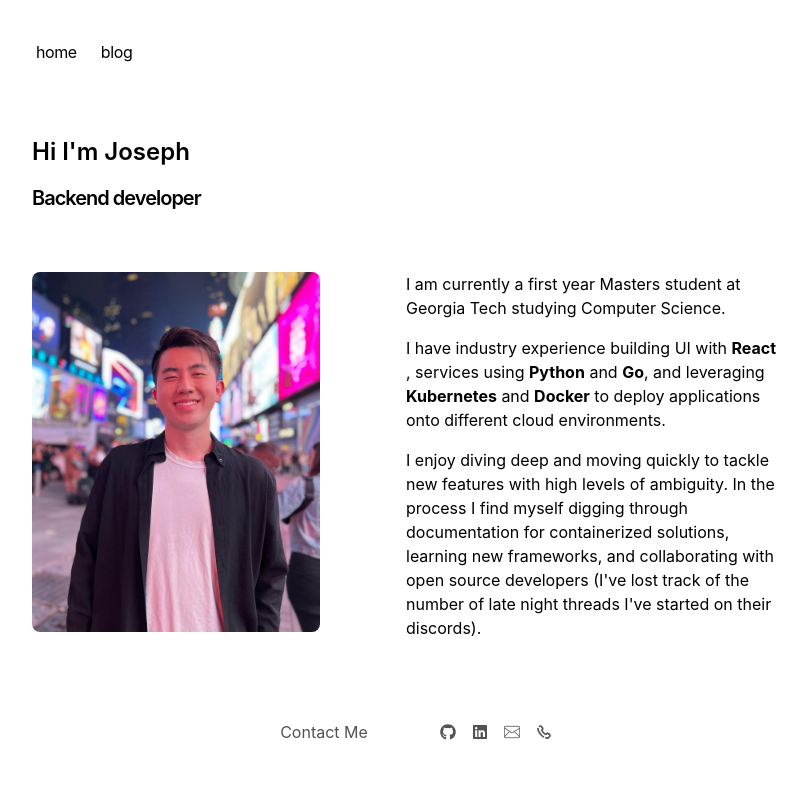
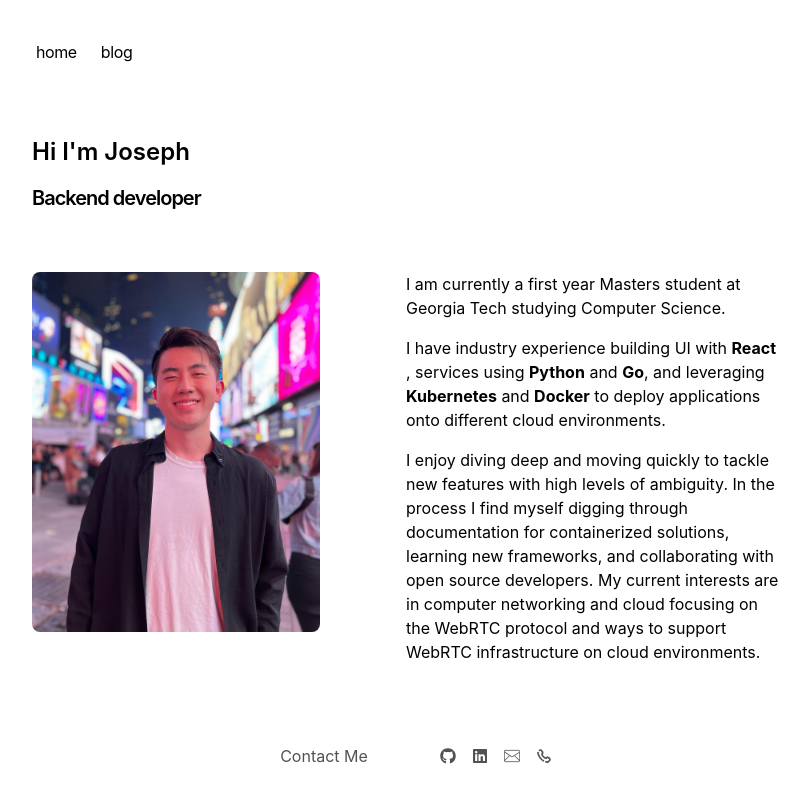
Before and after one commit to josephyu11600/josephyu11600.github.io, a Next.js app: page / in a window 1280 px wide. Shown: the top 802 px of the page, without its empty margins (224-1033 px from the left). Built offline with nearby package versions, Linux system fonts and the light colour scheme.

Commit message:
update high-level summary to include interests

```diff
--- a/app/page.tsx
+++ b/app/page.tsx
@@ -31,11 +31,12 @@ export default function Page() {
 						{`and`} <span className="font-bold">{`Docker`}</span>{' '}
 						{`to deploy applications onto different cloud environments.`}
 					</p>
-					{`
-            I enjoy diving deep and moving quickly to tackle new features with high levels of ambiguity. In the process I find myself digging through documentation for containerized solutions, learning new frameworks, and collaborating with open source developers
-            (I've lost track of the number of late night threads I've started on their discords).
+					<p>
+						{`
+            I enjoy diving deep and moving quickly to tackle new features with high levels of ambiguity. In the process I find myself digging through documentation for containerized solutions, learning new frameworks, and collaborating with open source developers.
+			My current interests are in computer networking and cloud focusing on the WebRTC protocol and ways to support WebRTC infrastructure on cloud environments.
           `}
-					<p></p>
+					</p>
 				</div>
 			</div>
 		</section>
```
Also changed, not shown: app/blog/page.tsx (+6 -4 lines).
